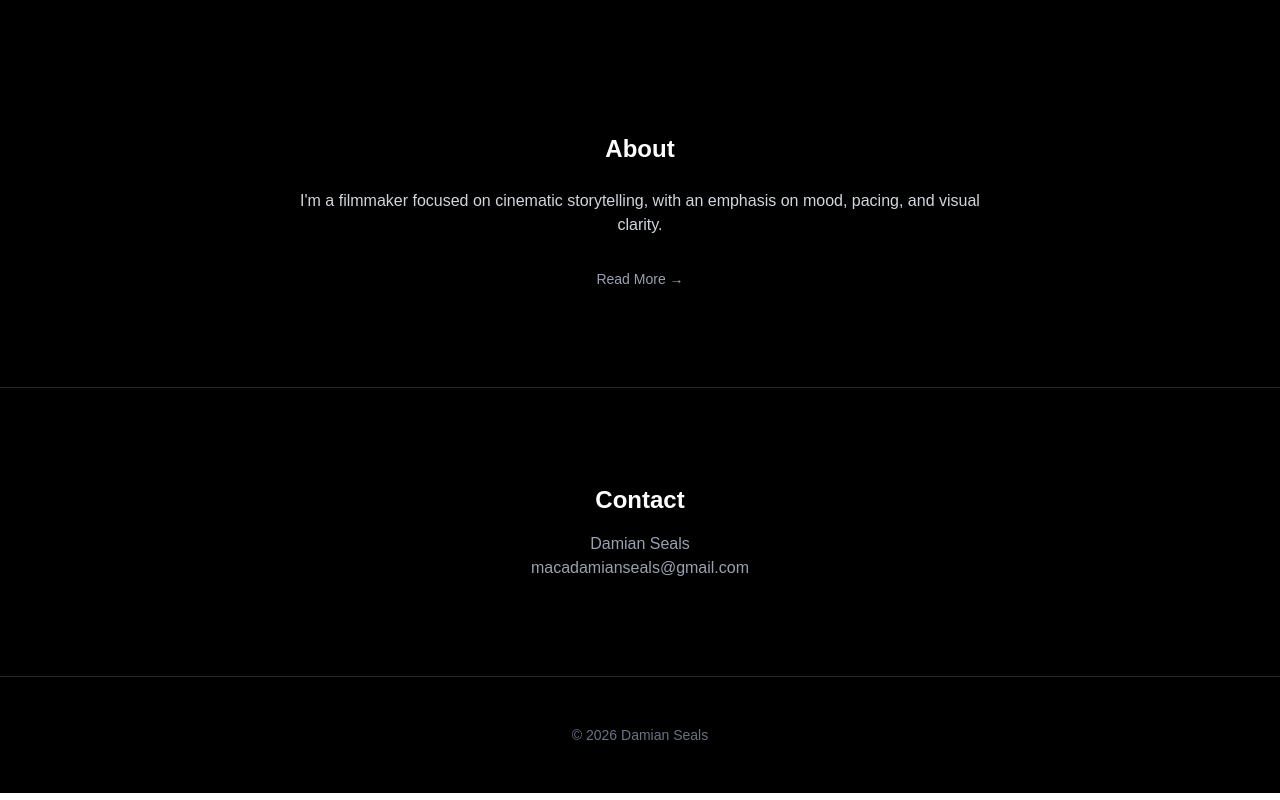
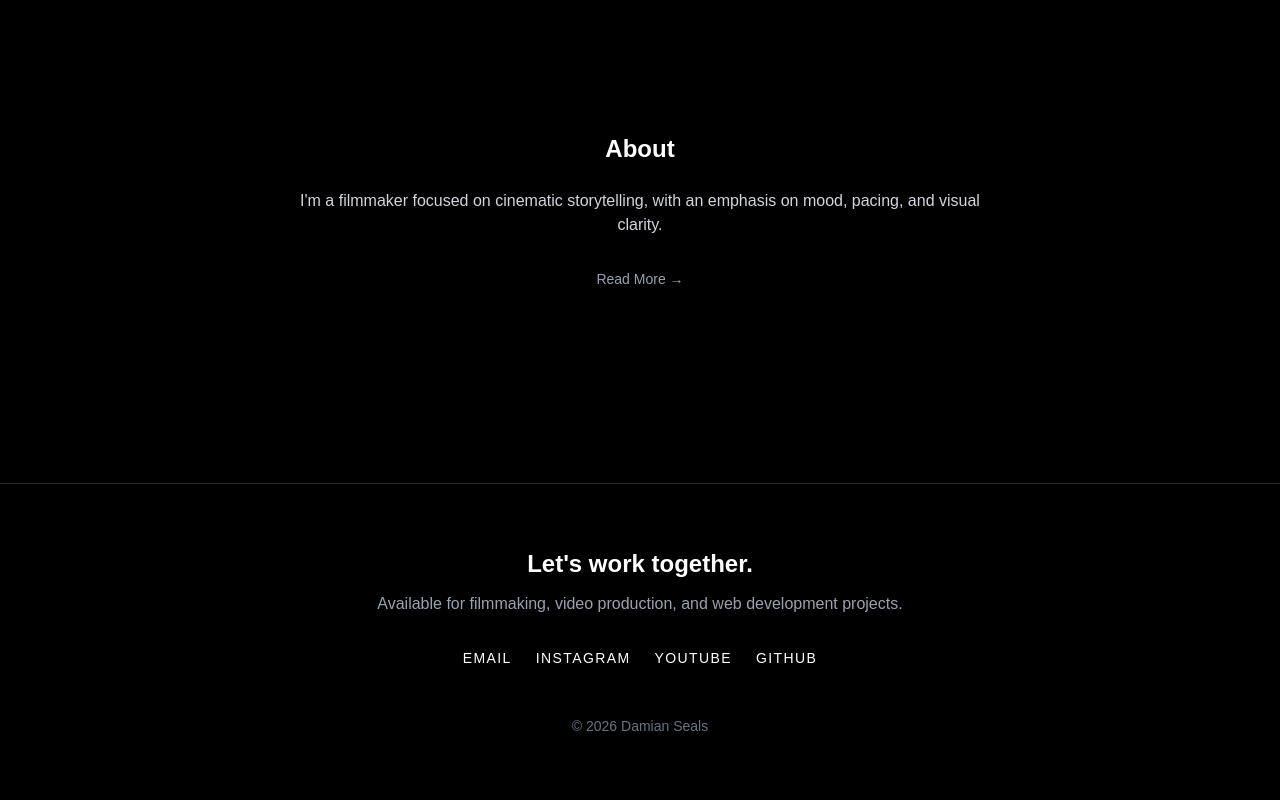
Before and after one commit to dseals3/film-code-portfolio, a Next.js app: page / in a window 1280 px wide. Shown: the part 2470-3270 px from the top of the page. Built offline with nearby package versions, Linux system fonts and the light colour scheme.

Commit message:
removed og contact, added new footer

```diff
--- a/app/page.tsx
+++ b/app/page.tsx
@@ -1,4 +1,5 @@
 import VideoCard from "./components/VideoCard";
+import Footer from "./components/Footer";
 import { work } from "./data/work";
 import Link from "next/link";
 
@@ -67,17 +68,7 @@ export default function Home() {
             Read More →
         </Link>
       </section>
-
-      {/* CONTACT */}
-      <section id="contact" className="py-24 px-6 text-center border-t border-zinc-800">
-        <h2 className="text-2xl font-semibold">Contact</h2>
-        <p className="mt-4 text-gray-400">Damian Seals</p>
-        <p className="text-gray-400">macadamianseals@gmail.com</p>
-      </section>
-
-      <footer className="py-12 text-center text-gray-500 text-sm border-t border-zinc-800">
-        © {new Date().getFullYear()} Damian Seals
-      </footer>
+      <Footer />
     </main>
   );
 }
```
